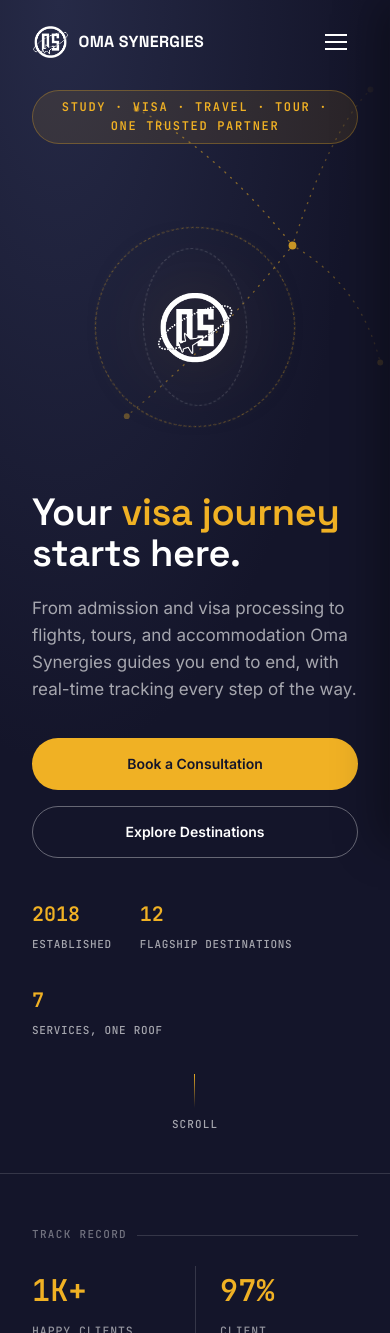
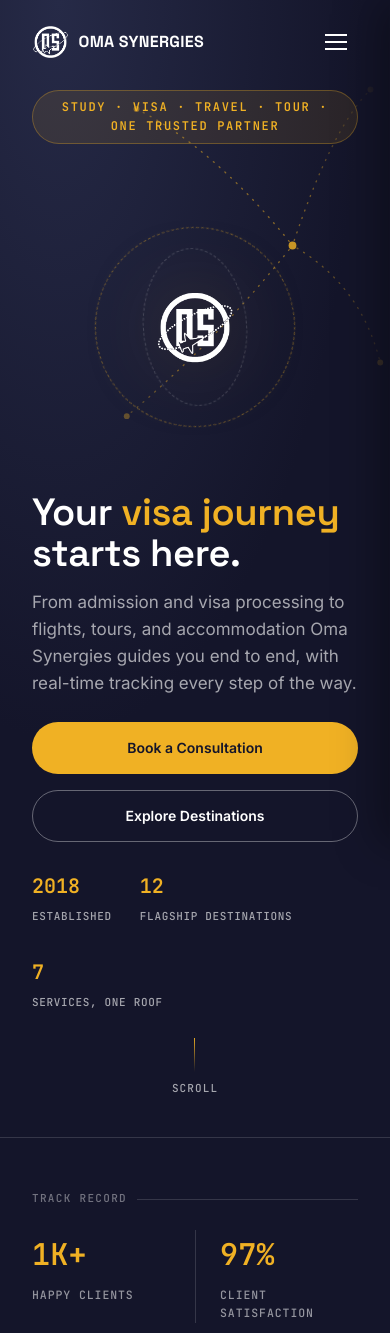
Before and after one commit to vitalcard22/oma-synergies-web, a React (Vite) app: page / in a window 390 px wide. Shown: the top 1333 px of the page. Built offline with nearby package versions, Linux system fonts and the light colour scheme.

Commit message:
Tighten remaining mobile hero gaps: headline-to-description (22px->16px), description-to-buttons (34px->24px), buttons-to-stats (40px->28px), stats-to-scroll-cue (32px->24px). All mobile-only overrides, desktop spacing untouched.

```diff
--- a/src/pages/Home.css
+++ b/src/pages/Home.css
@@ -66,7 +66,9 @@
   .hero p.lead{font-size:17px;color:var(--ink-muted);max-width:480px;margin-bottom:34px;}
   .hero-actions{display:flex;gap:16px;flex-wrap:wrap;margin-bottom:56px;}
   @media(max-width:480px){
-    .hero-actions{flex-direction:column;margin-bottom:40px;}
+    .hero-actions{flex-direction:column;margin-bottom:28px;}
+    .hero h1{margin-bottom:16px;}
+    .hero p.lead{margin-bottom:24px;}
     .hero-actions .btn{width:100%;justify-content:center;}
   }
   .hero-mini-trust{display:flex;gap:28px;flex-wrap:wrap;}
@@ -99,7 +101,7 @@
 
   .hero-scroll-cue{position:absolute;bottom:28px;left:50%;transform:translateX(-50%);display:flex;flex-direction:column;align-items:center;gap:8px;color:var(--ink-muted);font-family:var(--mono);font-size:11px;letter-spacing:0.1em;}
   @media(max-width:900px){
-    .hero-scroll-cue{position:static;transform:none;margin:32px auto 0;}
+    .hero-scroll-cue{position:static;transform:none;margin:24px auto 0;}
   }
   .scroll-line{width:1px;height:34px;background:linear-gradient(var(--gold),transparent);animation:pulse 2s ease-in-out infinite;}
   @keyframes pulse{0%,100%{opacity:0.3;}50%{opacity:1;}}
```
